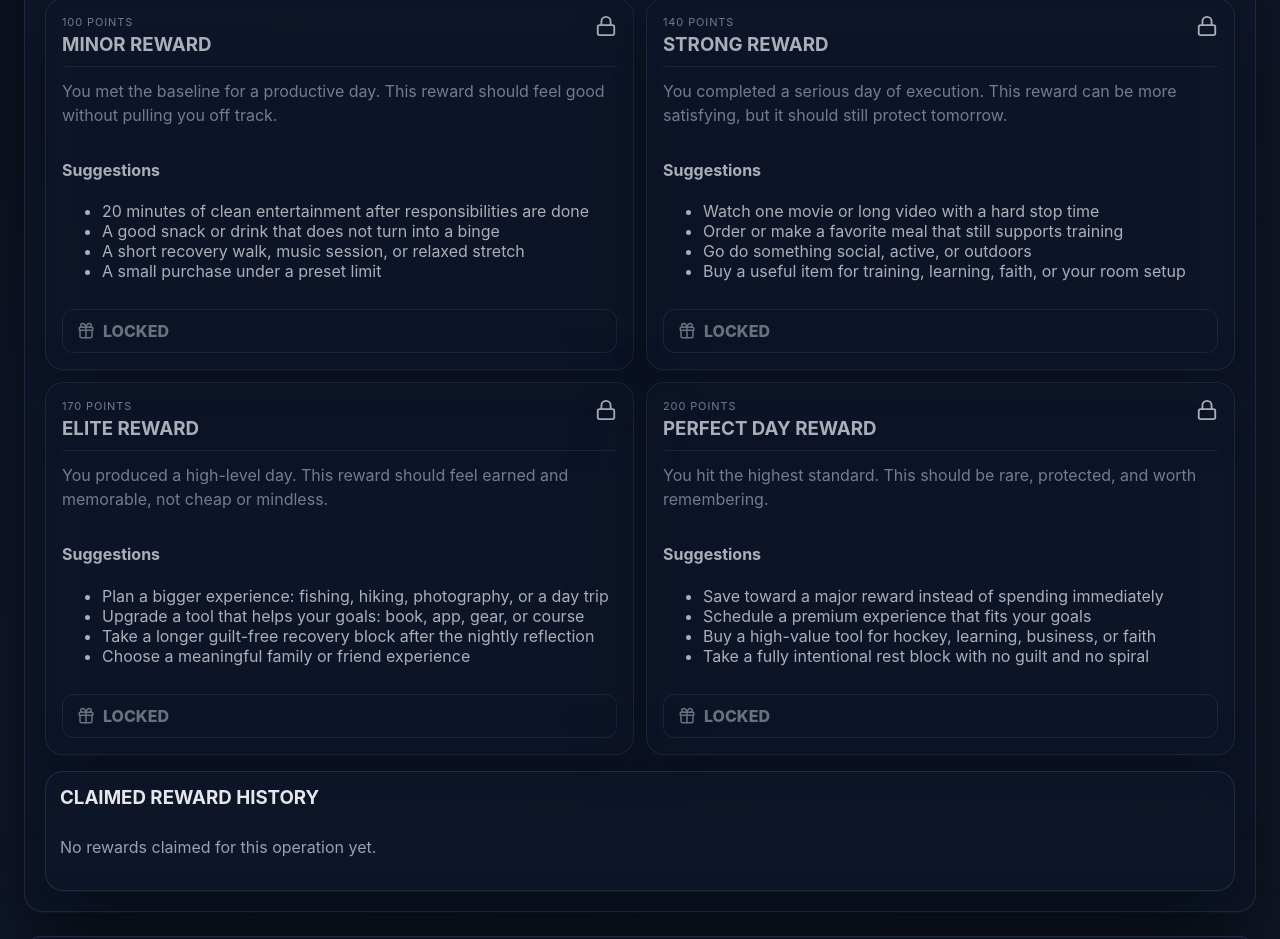
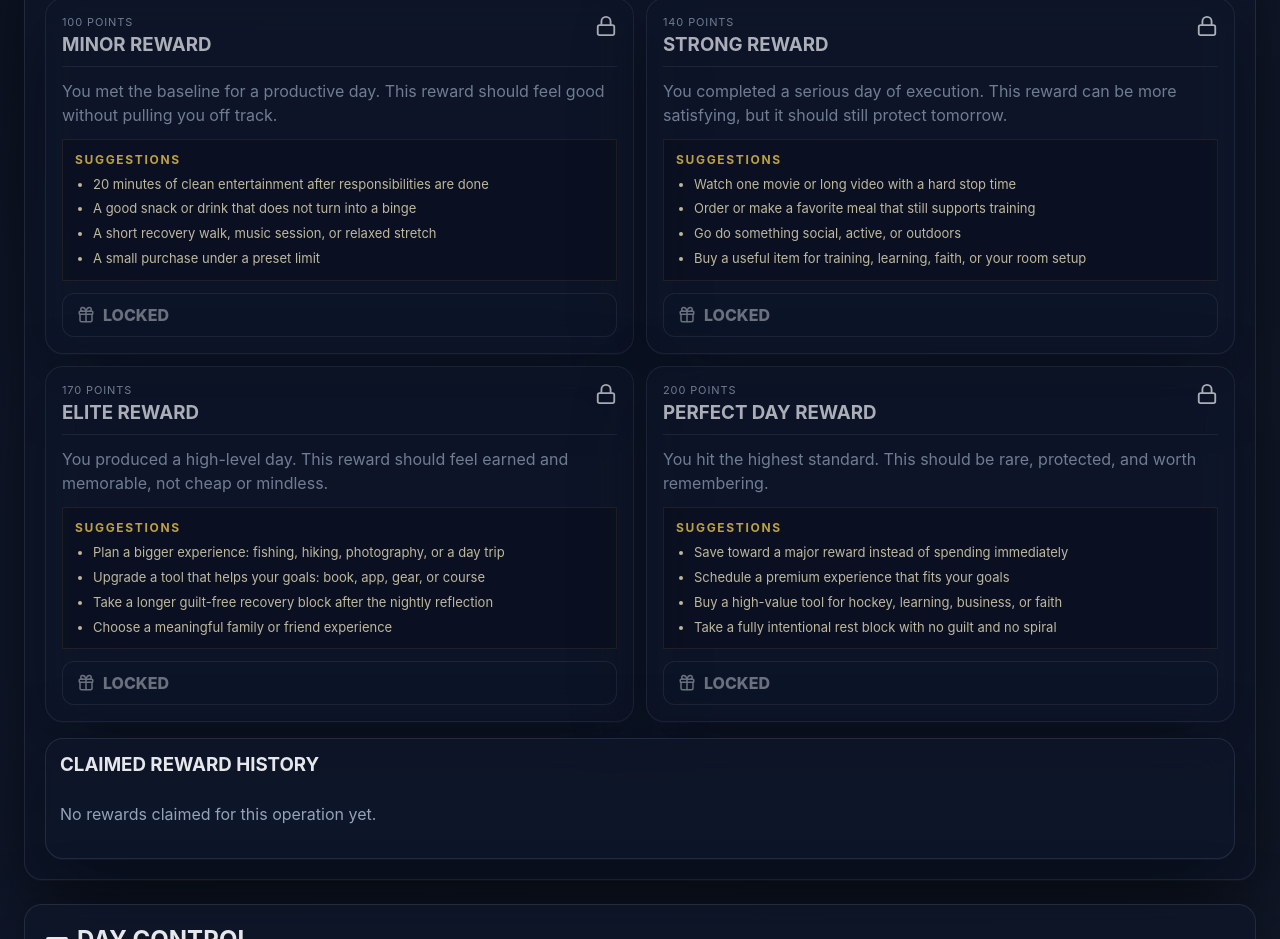
Before and after one commit to lodenjjohnson-alt/CoolForTheSummer, a React (Vite) app: page / in a window 1280 px wide. Shown: the part 1560-2499 px from the top of the page. Built offline with nearby package versions, Linux system fonts and the light colour scheme.

Commit message:
Style reward suggestions

```diff
--- a/src/rewards.css
+++ b/src/rewards.css
@@ -88,6 +88,33 @@
   line-height: 1.5;
 }
 
+.reward-suggestions {
+  border: 1px solid #292524;
+  background: rgba(0, 0, 0, 0.22);
+  padding: 12px;
+}
+
+.reward-suggestions h4 {
+  margin: 0 0 8px;
+  color: #fcd34d;
+  font-size: 12px;
+  text-transform: uppercase;
+  letter-spacing: 0.14em;
+}
+
+.reward-suggestions ul {
+  margin: 0;
+  padding-left: 18px;
+  display: grid;
+  gap: 6px;
+}
+
+.reward-suggestions li {
+  color: #fef3c7;
+  line-height: 1.45;
+  font-size: 13px;
+}
+
 .reward-tier-card button:disabled {
   cursor: not-allowed;
   opacity: 0.6;
```
